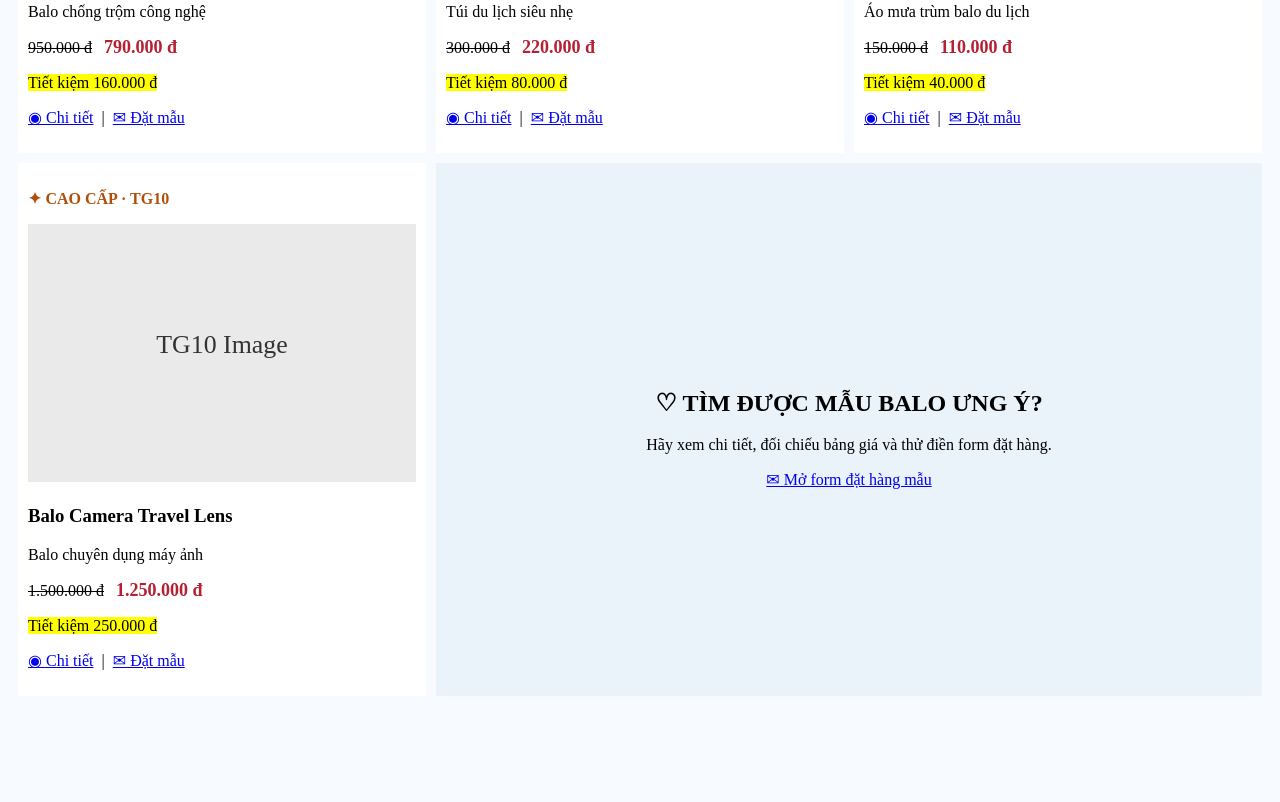
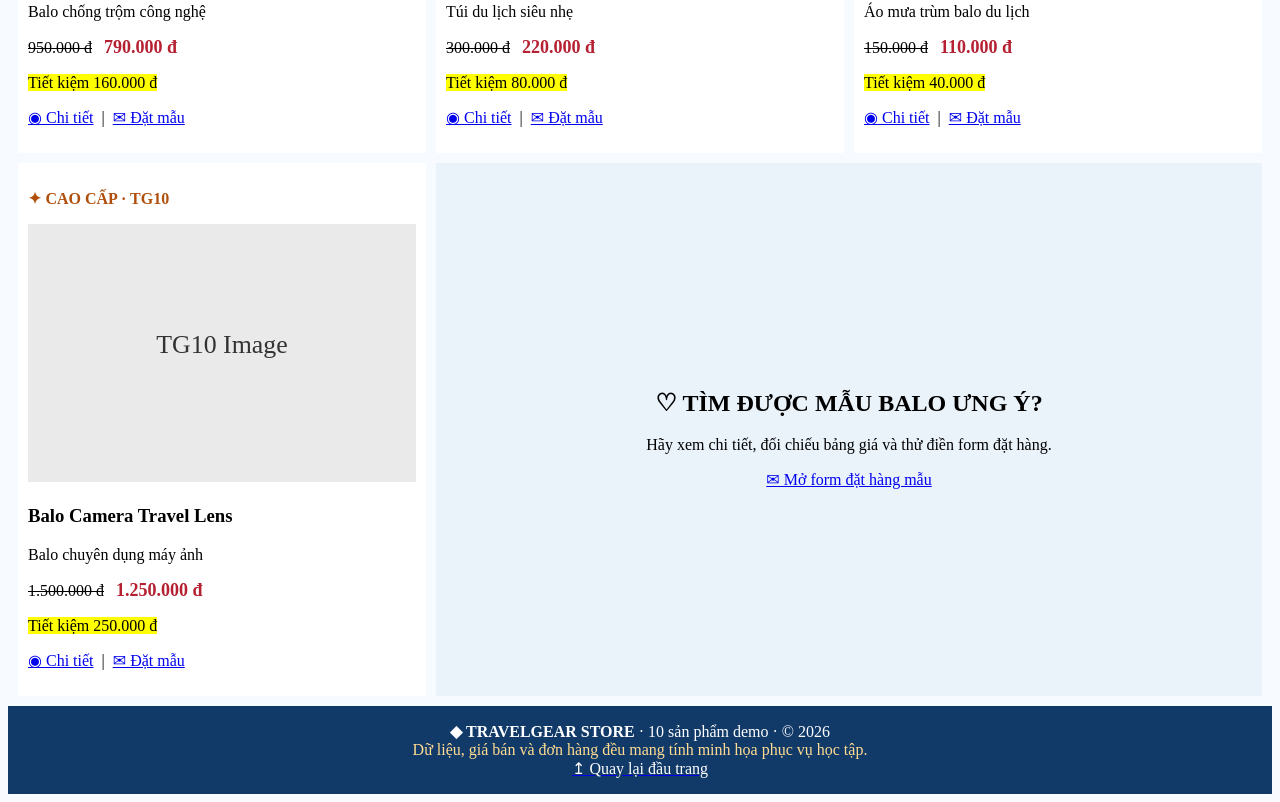
Before and after one commit to ngocnhung-rgb/store-project, a plain HTML site: page index.html in a window 1280 px wide. Shown: the part 2129-2931 px from the top of the page. Before the commit the page ends 2843 px from the top, so only its background shows below. Drawn offline with Linux system fonts and the light colour scheme.

Commit message:
feat: complete WDLab02 HTML ecommerce

```diff
--- a/index.html
+++ b/index.html
@@ -214,3 +214,16 @@
       </tr>
     </table>
   </main>
+
+  <!-- FOOTER DÙNG CHUNG -->
+  <table bgcolor="#123A69" border="0" cellpadding="16" cellspacing="0" width="100%">
+    <tr>
+      <td align="center">
+        <font color="white"><b>◆ TRAVELGEAR STORE</b> · 10 sản phẩm demo · © 2026</font><br/>
+        <font color="#FFDC91">Dữ liệu, giá bán và đơn hàng đều mang tính minh họa phục vụ học tập.</font><br/>
+        <a href="index.html"><font color="#FFFFFF">↥ Quay lại đầu trang</font></a>
+      </td>
+    </tr>
+  </table>
+</body>
+</html>
```
